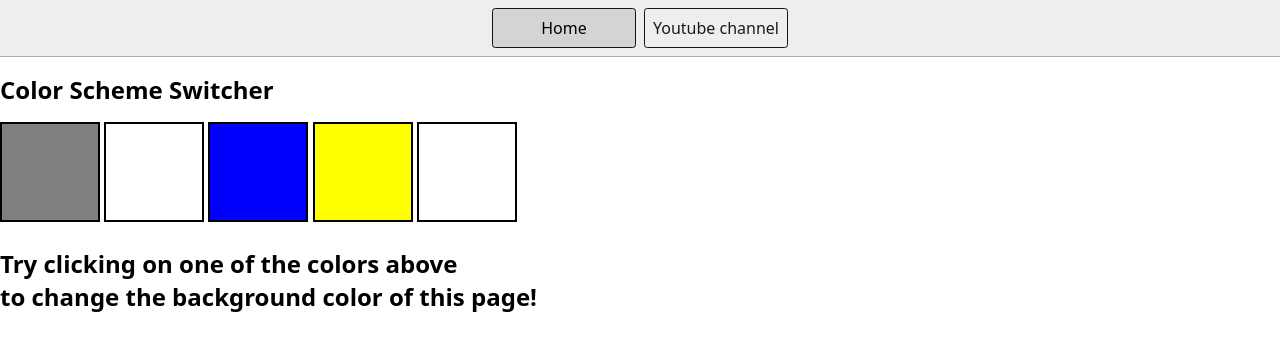
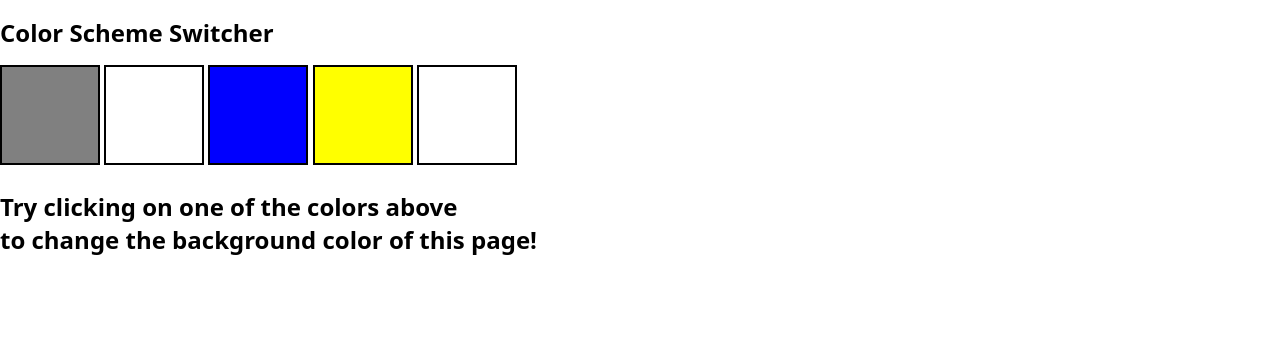
Before and after one commit to Vardantyagi12/Color_changing, a plain HTML site: page index.html in a window 1280 px wide. Drawn offline with Linux system fonts and the light colour scheme.

Commit message:
Update index.html

```diff
--- a/index.html
+++ b/index.html
@@ -10,19 +10,6 @@
 </head>
 
 <body>
-    <nav>
-        <a href="/" aria-current="page">Home</a>
-        <a target="_blank" href="https://www.youtube.com/@chaiaurcode">Youtube channel</a>
-    </nav>
-    <!-- <div class="canvas">
-        <a style="
-          background-color: #fff;
-          padding: 10px 30px;
-          border-radius: 8px;
-          color: #212121;
-          text-decoration: none;
-          border: 2px solid #212121;
-        " href="../index.html">Back to Home Page</a> -->
         <h1>Color Scheme Switcher</h1>
         <span class="button" id="grey"></span>
         <span class="button" id="white"></span>
@@ -37,4 +24,5 @@
     <script src="script.js"></script>
 </body>
 
+
 </html>
```
